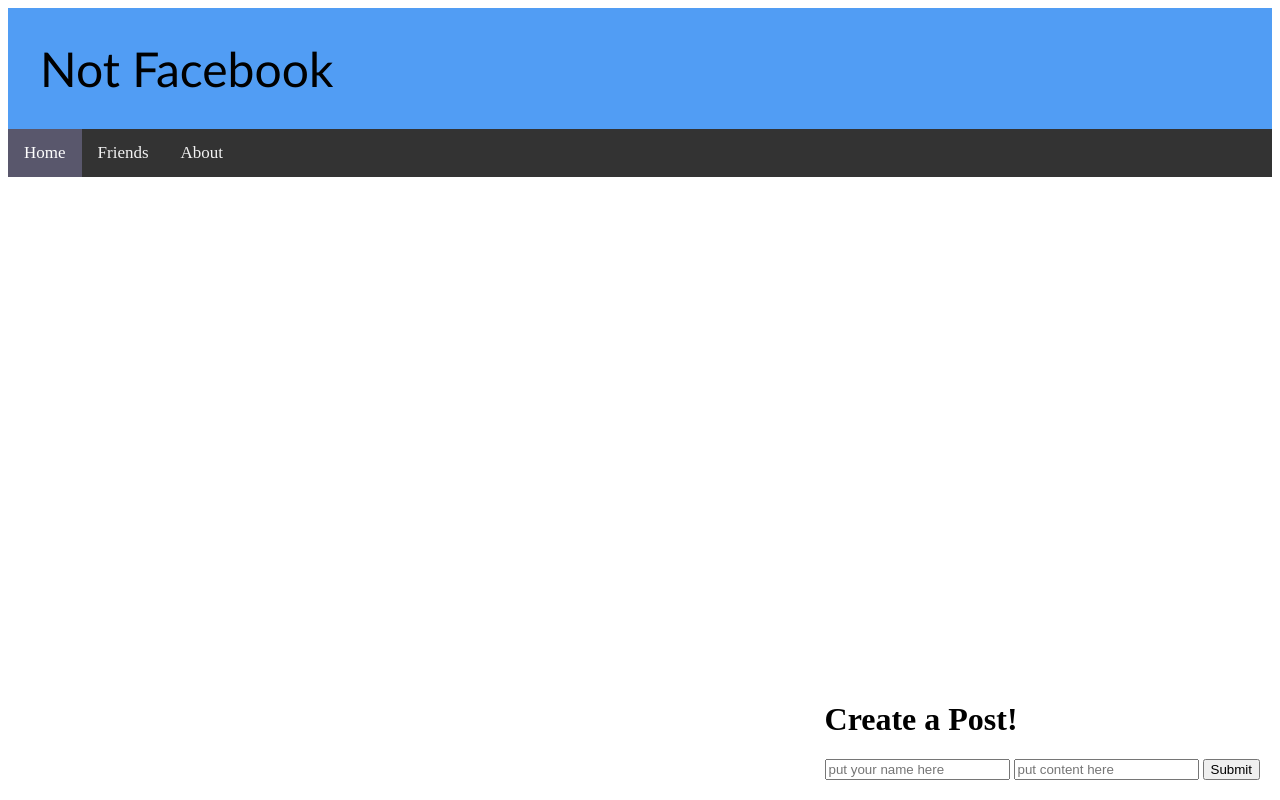
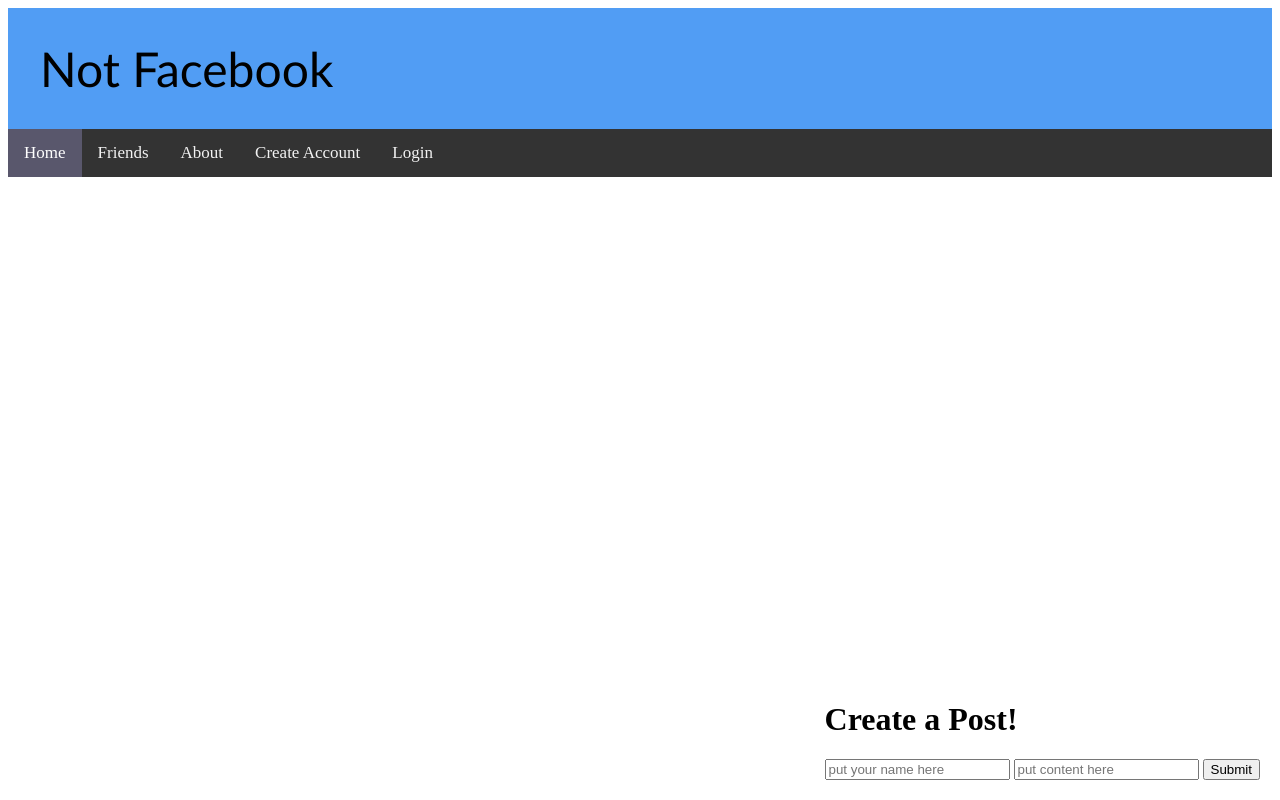
Before and after one commit to danejcamacho/Facebook-Clone-CPSC362, a SvelteKit app in the folder facebook-clone/: page / in a window 1280 px wide. Built offline with nearby package versions, Linux system fonts and the light colour scheme.

Commit message:
added login and create account buttons

```diff
--- a/facebook-clone/src/routes/+layout.svelte
+++ b/facebook-clone/src/routes/+layout.svelte
@@ -10,6 +10,8 @@
       <a class="active" href="/">Home</a>
       <a href="/friends">Friends</a>
       <a href="/about">About</a>
+      <a href="/create_account">Create Account</a>
+      <a href="/login">Login</a>
     </div>
 </div>
 
```
